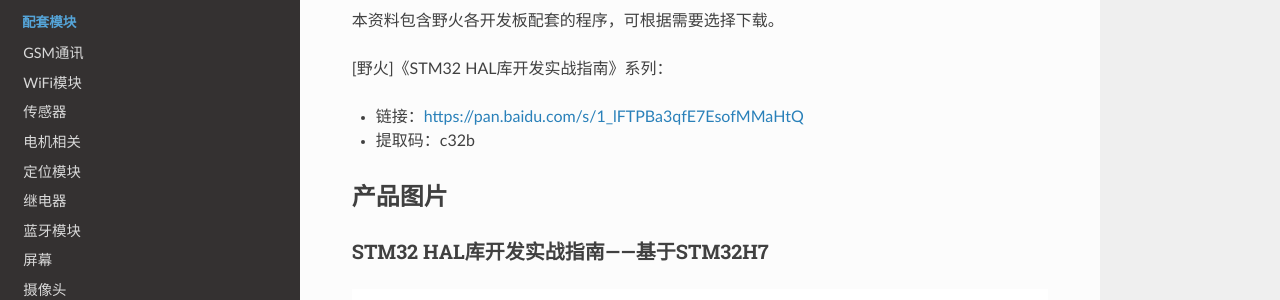
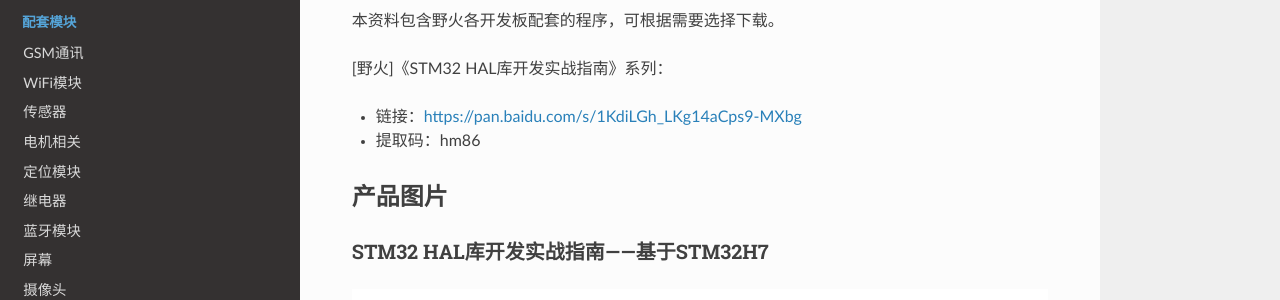
Before and after one commit to Embedfire/ebf_products, a Sphinx documentation site: the page built from documentation/tutorial/ebf_stm32_hal_tutorial.rst, in a window 1280 px wide and 900 px high. Shown: the part 218-518 px from the top of the window. Built offline with Sphinx 7.4.7 and the Read the Docs theme 2.0.0, drawn with Linux system fonts in a browser that asks for light colours; pages that are not in the unit, such as notebooks, are missing from menus.

Commit message:
Update ebf_stm32_hal_tutorial.rst

```diff
--- a/documentation/tutorial/ebf_stm32_hal_tutorial.rst
+++ b/documentation/tutorial/ebf_stm32_hal_tutorial.rst
@@ -9,8 +9,8 @@
 
 [野火]《STM32 HAL库开发实战指南》系列：
 
-- 链接：https://pan.baidu.com/s/1_lFTPBa3qfE7EsofMMaHtQ
-- 提取码：c32b
+- 链接：https://pan.baidu.com/s/1KdiLGh_LKg14aCps9-MXbg
+- 提取码：hm86
 
 产品图片
 --------
```
